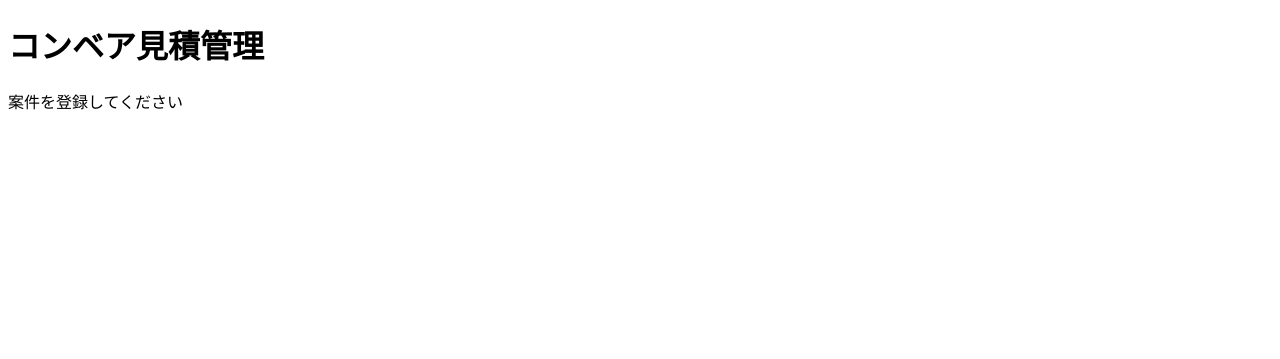
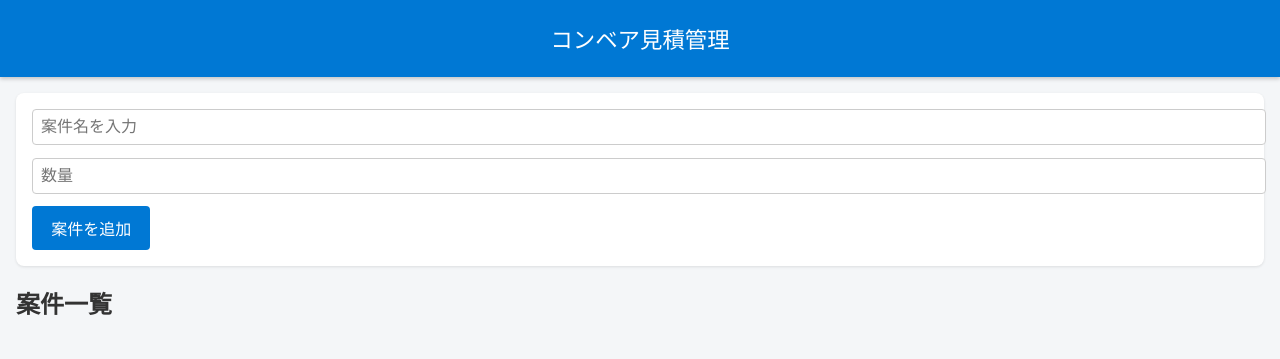
Before and after one commit to akashiroito/Test001, a plain HTML site: page index.html in a window 1280 px wide. Drawn offline with Linux system fonts and the light colour scheme.

Commit message:
Update index.html

```diff
--- a/index.html
+++ b/index.html
@@ -1,14 +1,85 @@
 <!DOCTYPE html>
 <html lang="ja">
 <head>
-<meta charset="UTF-8">
-<meta name="viewport" content="width=device-width, initial-scale=1.0">
-<title>見積管理アプリ</title>
-<link rel="manifest" href="manifest.json">
+<meta charset="UTF-8" />
+<meta name="viewport" content="width=device-width, initial-scale=1" />
+<title>コンベア見積管理</title>
+<link rel="manifest" href="manifest.json" />
+<style>
+  body {
+    font-family: -apple-system, BlinkMacSystemFont, "Segoe UI", Roboto, Helvetica, Arial, sans-serif;
+    margin: 0; padding: 0;
+    background: #f4f6f8;
+    color: #333;
+  }
+  header {
+    background-color: #0078d4;
+    color: white;
+    padding: 1em;
+    font-size: 1.4em;
+    text-align: center;
+    box-shadow: 0 2px 4px rgba(0,0,0,0.2);
+  }
+  main {
+    padding: 1em;
+  }
+  form {
+    margin-bottom: 1em;
+    background: white;
+    padding: 1em;
+    border-radius: 8px;
+    box-shadow: 0 1px 3px rgba(0,0,0,0.1);
+  }
+  input[type="text"], input[type="number"] {
+    width: 100%;
+    padding: 0.5em;
+    margin-bottom: 0.8em;
+    border: 1px solid #ccc;
+    border-radius: 4px;
+    font-size: 1em;
+  }
+  button {
+    background-color: #0078d4;
+    color: white;
+    border: none;
+    padding: 0.6em 1.2em;
+    font-size: 1em;
+    border-radius: 4px;
+    cursor: pointer;
+  }
+  button:active {
+    background-color: #005a9e;
+  }
+  ul {
+    list-style: none;
+    padding-left: 0;
+  }
+  li {
+    background: white;
+    margin-bottom: 0.6em;
+    padding: 0.8em;
+    border-radius: 6px;
+    box-shadow: 0 1px 2px rgba(0,0,0,0.1);
+  }
+  .item-title {
+    font-weight: bold;
+    margin-bottom: 0.3em;
+  }
+</style>
 </head>
 <body>
-<h1>コンベア見積管理</h1>
-<p>案件を登録してください</p>
+<header>コンベア見積管理</header>
+<main>
+  <form id="estimateForm">
+    <input type="text" id="jobName" placeholder="案件名を入力" required />
+    <input type="number" id="quantity" placeholder="数量" min="1" required />
+    <button type="submit">案件を追加</button>
+  </form>
+  <section>
+    <h2>案件一覧</h2>
+    <ul id="estimateList"></ul>
+  </section>
+</main>
 <script src="app.js"></script>
 </body>
 </html>
```
